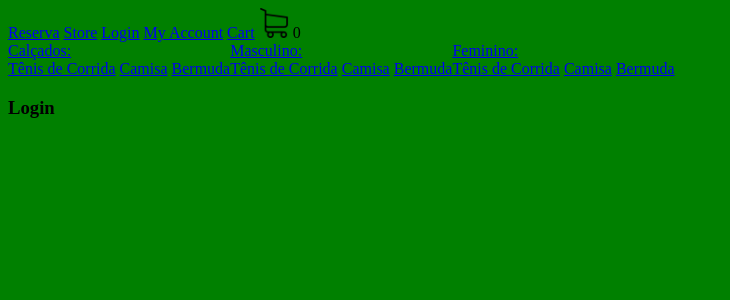
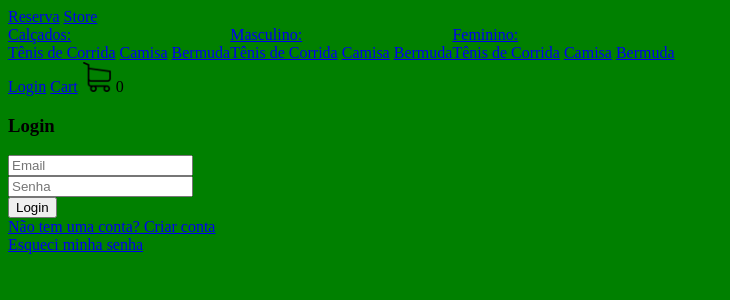
Before and after one commit to gioOliver/ecommerce, a Django app: page /login/ in a window 1280 px wide. Shown: the top 300 px of the page, without its empty margins (0-730 px from the left). Run offline with Django 5.2, Linux system fonts and the light colour scheme; data comes from the database, SQL or seed files in the repository; both versions use the stored data as it was after the commit.

Commit message:
add login

```diff
--- a/ecommerce/store/templates/navbar.html
+++ b/ecommerce/store/templates/navbar.html
@@ -3,12 +3,6 @@
 <nav>
     <a href="{% url 'homepage' %}">Reserva</a>
     <a href="{% url 'store' %}">Store</a>
-    <a href="{% url 'login' %}">Login</a>
-    <a href="{% url 'my_account' %}">My Account</a>
-    <a href="{% url 'cart' %}">Cart</a>
-    <img src="{% static 'images/carrinho.png' %}" width="30" height="30">
-    {{ cart_items_count }}
-
     <div style="display: flex;">
         {% for category in navigation_categories %}
         <div>
@@ -20,4 +14,17 @@
         </div>
         {% endfor %}
     </div>
+
+    {% if request.user.is_authenticated %}
+        <a href="{% url 'my_account' %}">My Account</a>
+    {% else %}
+        <a href="{% url 'login_user' %}">Login</a>
+    {% endif %}
+
+
+    <a href="{% url 'cart' %}">Cart</a>
+    <img src="{% static 'images/carrinho.png' %}" width="30" height="30">
+    {{ cart_items_count }}
+
+
 </nav>
--- a/ecommerce/store/templates/user/login.html
+++ b/ecommerce/store/templates/user/login.html
@@ -5,4 +5,20 @@
 
 <h3>Login</h3>
 
+{% if error %}
+
+    <h4>Credenciais inválidas</h4>
+
+{% endif %}
+
+<form method="post" action="{% url 'login_user' %}">
+    {% csrf_token %}
+    <input type="email" name="email" placeholder="Email"> <br>
+    <input type="password" name="password" placeholder="Senha" ><br>
+    <button type="submit">Login</button>
+</form>
+
+<a href="{% url 'create_account' %}">Não tem uma conta? Criar conta</a> <br>
+<a href="#">Esqueci minha senha</a>
+
 {% endblock %}
--- a/ecommerce/store/urls.py
+++ b/ecommerce/store/urls.py
@@ -7,11 +7,13 @@ urlpatterns = [
     path('store/<str:filter>', store, name="store"),
     path('item/<int:item_id>/', get_item, name="get_item"),
     path('item/<int:item_id>/<int:color_id>', get_item, name="get_item"),
-    path('account/', my_account, name="my_account"),
-    path('login/', login, name="login"),
     path('cart/', cart, name="cart"),
     path('checkout/', checkout, name="checkout"),
     path('add-cart/<int:item_id>/', add_cart, name="add_cart" ),
     path('remove-cart/<int:item_id>/', remove_cart, name="remove_cart" ),
-    path('add-address', add_address, name="add_address")
+    path('add-address', add_address, name="add_address"),
+
+    path('account/', my_account, name="my_account"),
+    path('login/', login_user, name="login_user"),
+    path('create-account/', create_account, name="create_account")
 ]
--- a/ecommerce/store/views.py
+++ b/ecommerce/store/views.py
@@ -2,6 +2,7 @@ from django.shortcuts import render, redirect
 from .models import *
 import uuid
 from .helpers import filter_items, min_max_value, order_items
+from django.contrib.auth import login, logout, authenticate
 
 # Create your views here.
 def homepage(request):
@@ -215,5 +216,30 @@ def add_address(request):
 def my_account(request):
     return render(request, 'user/my_account.html')
 
-def login(request):
-    return render(request, 'user/login.html')
+def create_account(request):
+    return render(request, 'user/create_account.html')
+
+def login_user(request):
+    error = False
+
+    if request.user.is_authenticated:
+        return redirect('store')
+
+    if request.method == 'POST':
+        data = request.POST.dict()
+
+        if "email" in data and "password" in data:
+            email = data.get("email")
+            password = data.get("password")
+            user = authenticate(request, username=email, password=password)
+
+            if user:
+                login(request, user)
+                return redirect('store')
+            else:
+                error = True
+        else:
+            error=True
+
+    context = {"error":error}
+    return render(request, 'user/login.html', context)
```
Also changed, not shown: ecommerce/store/templates/user/create_account.html (added, +18 -0 lines), ecommerce/db.sqlite3.
